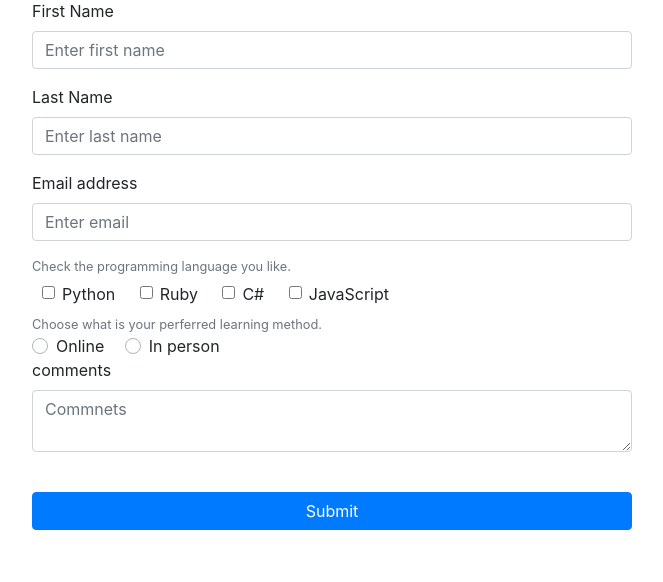
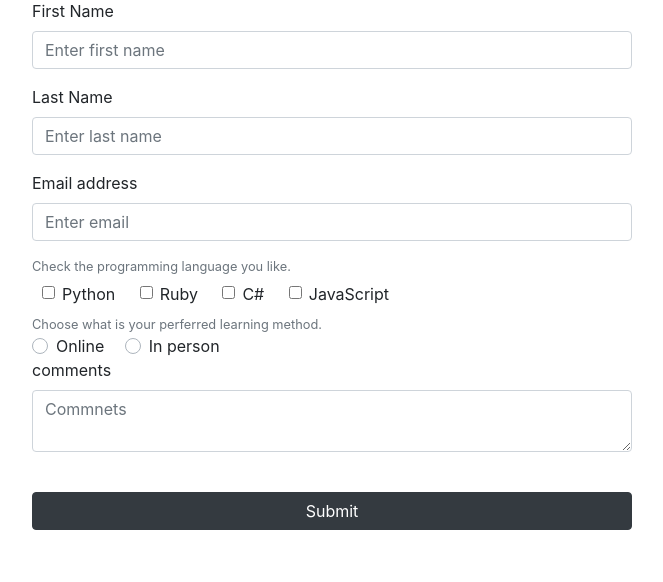
Before and after one commit to David-bui83/python-stack, a Flask app: page / in a window 1280 px wide. Shown: the part 168-750 px from the top of the page, without its empty margins (308-971 px from the left). Run offline with Flask 2, Linux system fonts and the light colour scheme; some libraries are stand-ins or nearby versions.

```diff
--- a/flask/flask_fundamentals/dojo_survey/app.py
+++ b/flask/flask_fundamentals/dojo_survey/app.py
@@ -8,6 +8,7 @@ def index():
 
 @app.route('/result', methods=['POST'])
 def result():
+  users = []
 
   in_dic = {
     "first_name": '',
@@ -20,73 +21,41 @@ def result():
     'online': '',
     'comments': ''
   }
-  users = [in_dic]
 
   f_name = request.form.get('first_name')
   in_dic['first_name'] = checkForEmpty(f_name)
 
   l_name = request.form.get('last_name')
   in_dic['last_name'] = checkForEmpty(l_name)
-  # if f_name:
-  #   in_dic['last_name'] = l_name
-  # else:
-  #   in_dic['last_name'] = False
 
   email = request.form.get('email')
   in_dic['email'] = checkForEmpty(email)
-  # if f_name:
-  #   in_dic['email'] = email
-  # else:
-  #   in_dic['email'] = False
 
   check1 = request.form.get('check1')
   in_dic['check1'] = checkForEmpty(check1)
-  # if check1:
-  #   in_dic['check1'] = check1
-  # else:
-  #   in_dic['check1'] = False
 
   check2 = request.form.get('check2')
   in_dic['check2'] = checkForEmpty(check2)
-  # if check2:
-  #   in_dic['check2'] = check2
-  # else:
-  #   in_dic['check2'] = False
 
   check3 = request.form.get('check3')
   in_dic['check3'] = checkForEmpty(check3)
-  # if check3:
-  #   in_dic['check3'] = check3
-  # else:
-  #   in_dic['check3'] = False
 
   check4 = request.form.get('check4')
   in_dic['check4'] = checkForEmpty(check4)
-  # if check4:
-  #   in_dic['check4'] = check4
-  # else:
-  #   in_dic['check4'] = False
 
   online = request.form.get('online')
   in_dic['online'] = checkForEmpty(online)
-  # if online:
-  #   in_dic['online'] = online
-  # else:
-  #   in_dic['online'] = False
-
-  # if in_person:
-  #   in_dic['in_person'] = in_person
-  # else:
-  #   in_dic['in_person'] = False
 
   comments = request.form.get('comments')
   in_dic['comments'] = checkForEmpty(comments)
-  # if comments:
-  #   in_dic['comments'] = comments
-  # else:
-  #   in_dic['comments'] = False
+
+  users.append(in_dic)
 
   return render_template('result.html', users = users)
+
+@app.route('/return', methods=['GET'])
+def backToIndex():
+  return render_template('index.html')
 
 @app.errorhandler(404)
 def something_is_worng(e):
--- a/flask/flask_fundamentals/dojo_survey/static/css/style.css
+++ b/flask/flask_fundamentals/dojo_survey/static/css/style.css
@@ -6,7 +6,7 @@ h1 {
   margin: 30px 0;
 }
 
-form {
+.main-form {
   width: 600px;
   margin: auto;
 }
--- a/flask/flask_fundamentals/dojo_survey/templates/index.html
+++ b/flask/flask_fundamentals/dojo_survey/templates/index.html
@@ -13,7 +13,7 @@
   <div class="container">
     <h1 class="display-3">Dojo Survey</h1>
     <hr>
-    <form action="/result" method="POST">
+    <form class="main-form" action="/result" method="POST">
         <div class="form-group">
             <label for="first_name">First Name</label>
             <input type="text" name="first_name" class="form-control" placeholder="Enter first name">
@@ -60,9 +60,7 @@
           </div>
 
           <br class='space'>
-        <button type="submit" value="Value Survey" class="btn btn-primary btn-block">Submit</button>
-
-
+        <button type="submit" value="Value Survey" class="btn btn-dark btn-block">Submit</button>
       </form>
   </div>
     <script src="https://code.jquery.com/jquery-3.3.1.slim.min.js" integrity="sha384-q8i/X+965DzO0rT7abK41JStQIAqVgRVzpbzo5smXKp4YfRvH+8abtTE1Pi6jizo" crossorigin="anonymous"></script>
```
Also changed, not shown: flask/flask_fundamentals/dojo_survey/sub/checkinput.py (+1 -13 lines), flask/flask_fundamentals/dojo_survey/templates/result.html (+7 -1 lines), 3 other files.
